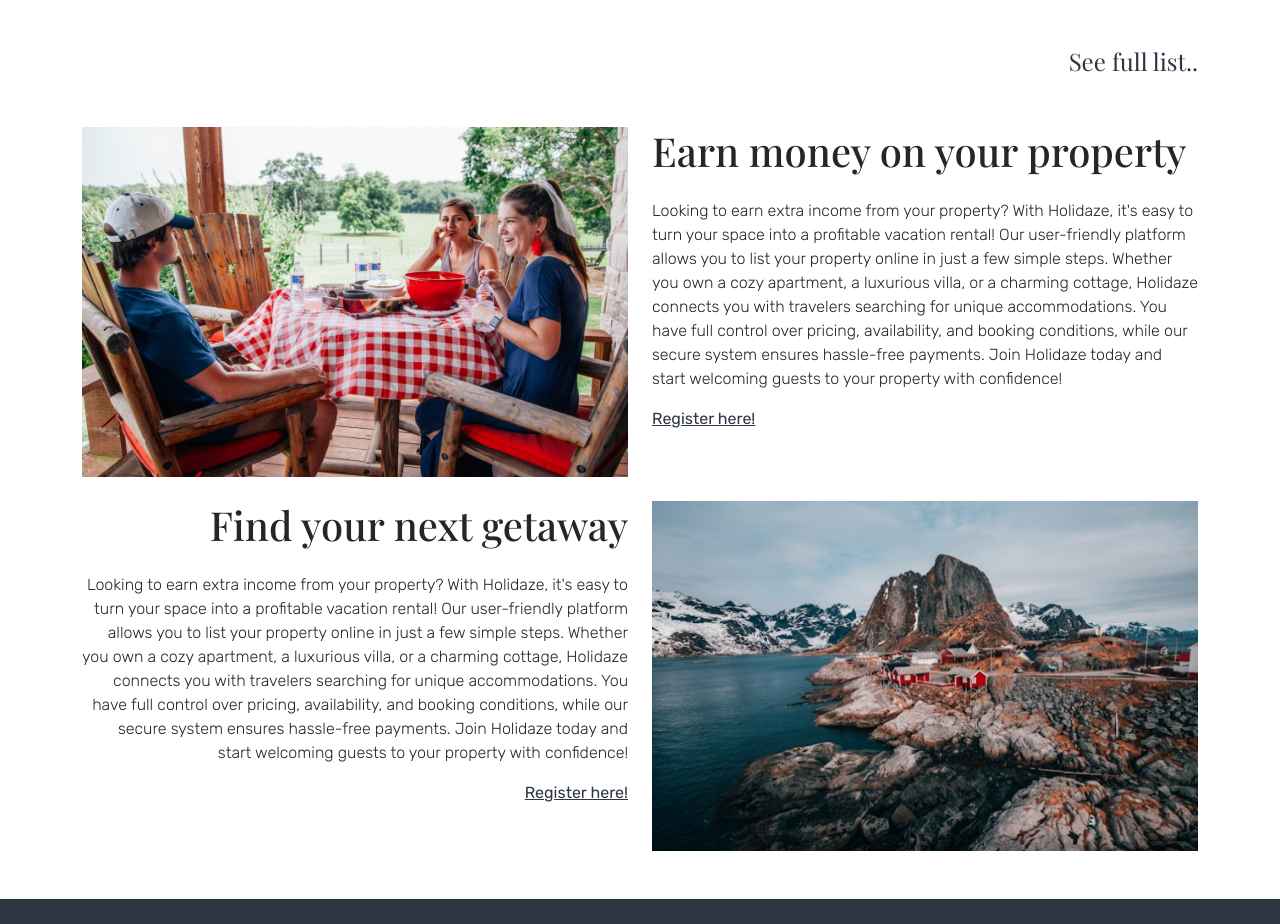
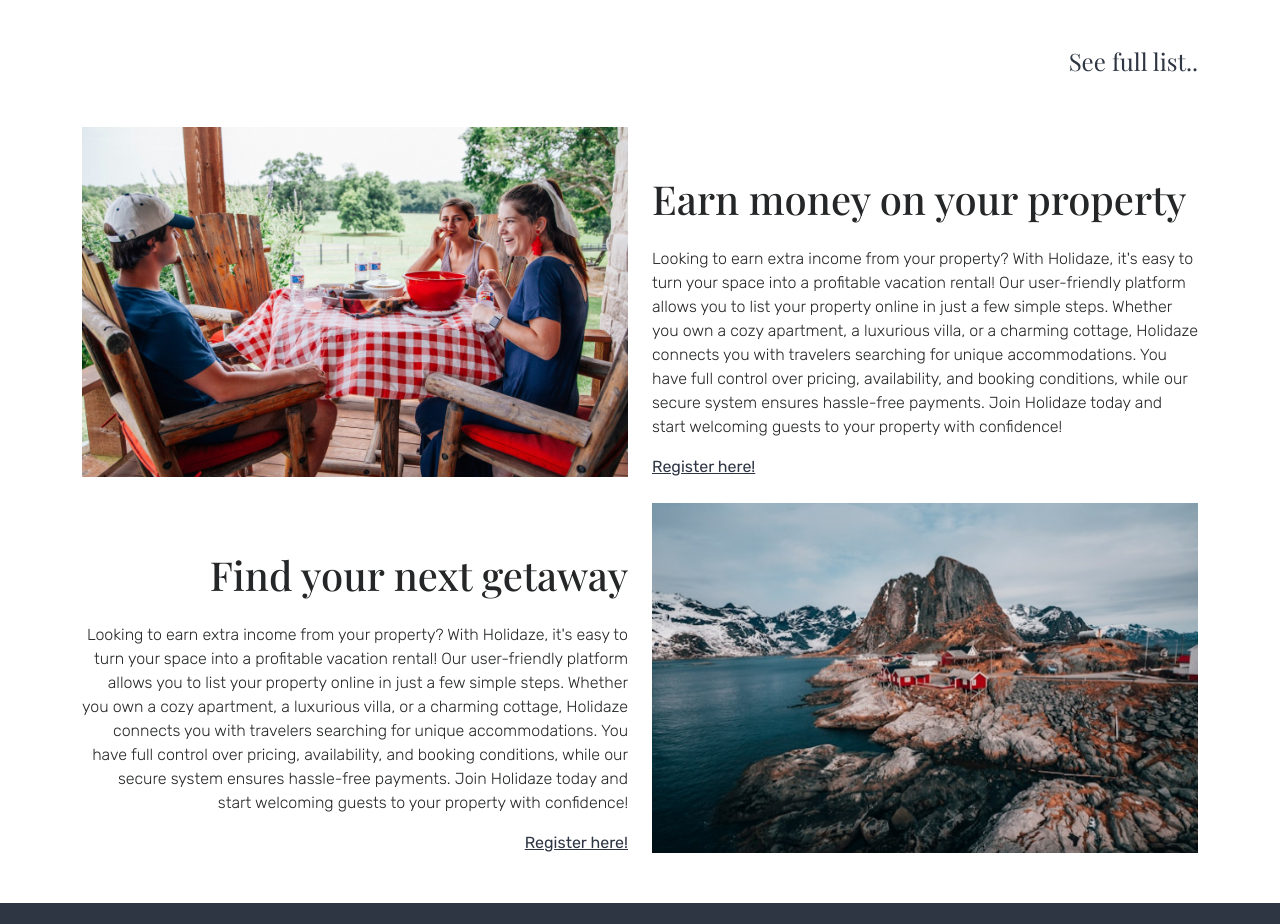
Before and after one commit to teehbee/project-exam-2, a React (Vite) app: page / in a window 1280 px wide. Shown: the part 1160-2084 px from the top of the page. Built offline with nearby package versions, Linux system fonts and the light colour scheme; a web font is replaced by a local one.

Commit message:
corrections to tiles on frontpage

```diff
--- a/src/pages/home.tsx
+++ b/src/pages/home.tsx
@@ -87,8 +87,8 @@ function Home() {
           <div className="col-12 col-lg-6">
             <img className="img-fluid" src={frontPageImage1} alt="" />
           </div>
-          <div className="col-12 col-md-6 text-center text-lg-start">
-            <h3 className="secondary-font fs-1-5rem-to-2-5rem">Earn money on your property</h3>
+          <div className="col-12 col-lg-6 text-center text-lg-start">
+            <h3 className="secondary-font fs-1-5rem-to-2-5rem pt-5">Earn money on your property</h3>
             <p className="fw-light pt-3">
               Looking to earn extra income from your property? With Holidaze, it's easy to turn your space into a profitable vacation rental! Our user-friendly platform allows you to list your property online in just a few simple steps. Whether you own a cozy apartment, a luxurious villa, or a charming cottage, Holidaze connects you with travelers searching for unique accommodations. You have full control over pricing, availability, and booking conditions, while our secure system ensures hassle-free payments. Join Holidaze today and start welcoming guests to your property with confidence!
             </p>
@@ -98,11 +98,11 @@ function Home() {
           </div>
         </div>
         <div className="row flex-lg-row-reverse">
-          <div className="col-12 col-md-6">
+          <div className="col-12 col-lg-6">
             <img className="img-fluid" src={frontPageImage2} alt="" />
           </div>
           <div className="col-12 col-lg-6 text-center text-lg-end">
-            <h3 className="secondary-font fs-1-5rem-to-2-5rem">Find your next getaway</h3>
+            <h3 className="secondary-font fs-1-5rem-to-2-5rem pt-5">Find your next getaway</h3>
             <p className="fw-light pt-3">
               Looking to earn extra income from your property? With Holidaze, it's easy to turn your space into a profitable vacation rental! Our user-friendly platform allows you to list your property online in just a few simple steps. Whether you own a cozy apartment, a luxurious villa, or a charming cottage, Holidaze connects you with travelers searching for unique accommodations. You have full control over pricing, availability, and booking conditions, while our secure system ensures hassle-free payments. Join Holidaze today and start welcoming guests to your property with confidence!
             </p>
```
